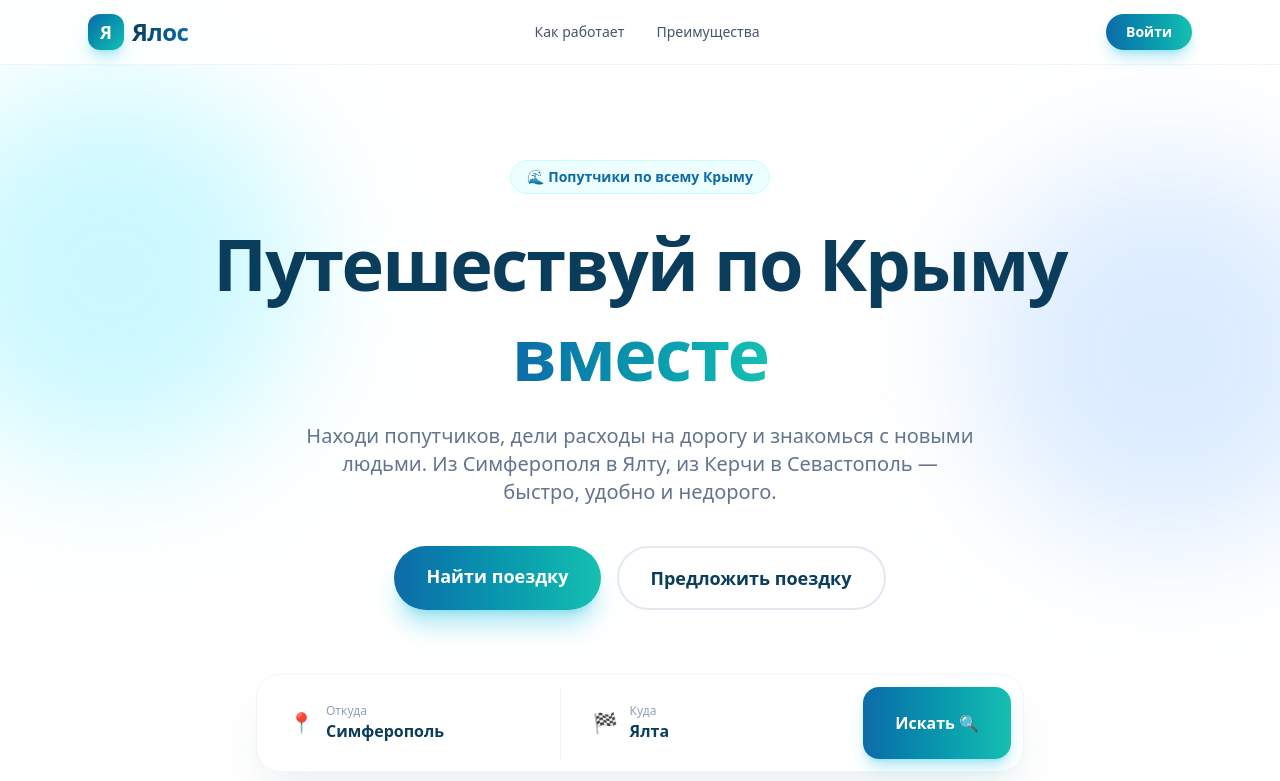
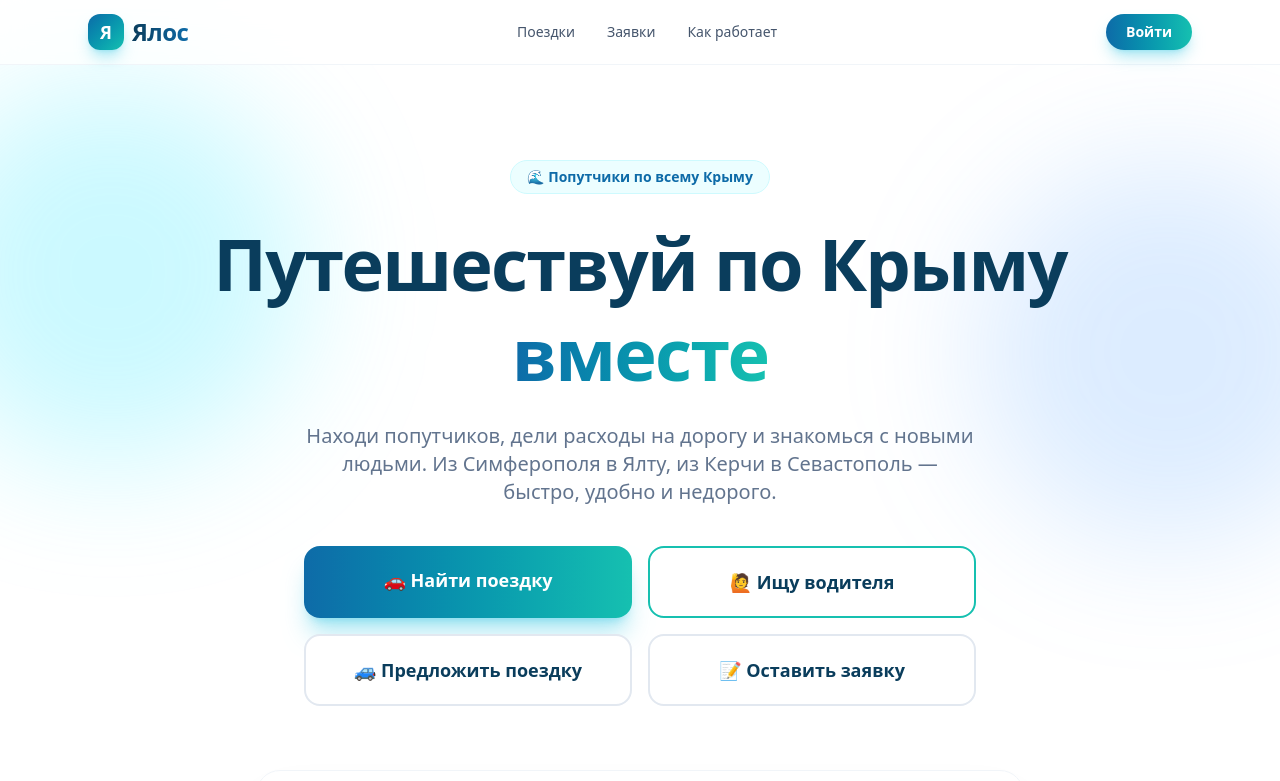
Before and after one commit to prahinstas555-svg/poputchiki, a Next.js app: page / in a window 1280 px wide. Shown: the top 781 px of the page. Built offline with nearby package versions, Linux system fonts and the light colour scheme.

Commit message:
Update page.tsx

```diff
--- a/app/page.tsx
+++ b/app/page.tsx
@@ -33,8 +33,9 @@ export default function Home() {
             </span>
           </div>
           <nav className="hidden md:flex items-center gap-8 text-sm font-medium text-slate-600">
+            <a href="/trips" className="hover:text-[#0e6ba8] transition">Поездки</a>
+            <a href="/requests" className="hover:text-[#0e6ba8] transition">Заявки</a>
             <a href="#how" className="hover:text-[#0e6ba8] transition">Как работает</a>
-            <a href="#why" className="hover:text-[#0e6ba8] transition">Преимущества</a>
           </nav>
           {user ? (
             <div className="flex items-center gap-3">
@@ -93,12 +94,19 @@ export default function Home() {
             Из Симферополя в Ялту, из Керчи в Севастополь — быстро, удобно и недорого.
           </p>
 
-          <div className="animate-fadeUp animate-delay-3 mt-10 flex flex-col sm:flex-row gap-4 justify-center">
-            <a href="/trips" className="bg-gradient-to-r from-[#0e6ba8] to-[#16c0b0] text-white px-8 py-4 rounded-full font-semibold text-lg shadow-xl shadow-cyan-500/30 hover:scale-105 transition">
-              Найти поездку
+          {/* ===== 4 БОЛЬШИЕ КНОПКИ ===== */}
+          <div className="animate-fadeUp animate-delay-3 mt-10 grid grid-cols-1 sm:grid-cols-2 gap-4 max-w-2xl mx-auto">
+            <a href="/trips" className="bg-gradient-to-r from-[#0e6ba8] to-[#16c0b0] text-white px-6 py-5 rounded-2xl font-semibold text-lg shadow-xl shadow-cyan-500/30 hover:scale-105 transition">
+              🚗 Найти поездку
             </a>
-            <a href="/offer" className="bg-white text-[#0a3d5c] px-8 py-4 rounded-full font-semibold text-lg border-2 border-slate-200 hover:border-[#16c0b0] transition">
-              Предложить поездку
+            <a href="/requests" className="bg-white text-[#0a3d5c] px-6 py-5 rounded-2xl font-semibold text-lg border-2 border-[#16c0b0] hover:bg-cyan-50 transition">
+              🙋 Ищу водителя
+            </a>
+            <a href="/offer" className="bg-white text-[#0a3d5c] px-6 py-5 rounded-2xl font-semibold text-lg border-2 border-slate-200 hover:border-[#16c0b0] transition">
+              🚙 Предложить поездку
+            </a>
+            <a href="/request" className="bg-white text-[#0a3d5c] px-6 py-5 rounded-2xl font-semibold text-lg border-2 border-slate-200 hover:border-[#16c0b0] transition">
+              📝 Оставить заявку
             </a>
           </div>
         </div>
@@ -186,9 +194,9 @@ export default function Home() {
           <p className="text-cyan-100 text-lg mb-8">
             Присоединяйся к Ялос — сообществу путешественников Крыма.
           </p>
-          <button className="bg-white text-[#0e6ba8] px-10 py-4 rounded-full font-bold text-lg shadow-xl hover:scale-105 transition">
+          <a href="/login" className="inline-block bg-white text-[#0e6ba8] px-10 py-4 rounded-full font-bold text-lg shadow-xl hover:scale-105 transition">
             Начать бесплатно
-          </button>
+          </a>
         </div>
       </section>
 
@@ -204,7 +212,7 @@ export default function Home() {
           <p>© 2026 Ялос — попутчики Крыма. Сделано с ❤️ в Крыму.</p>
         </div>
       </footer>
-            <footer style={{ textAlign: 'center', padding: '20px', color: '#888', fontSize: '14px' }}>
+      <footer style={{ textAlign: 'center', padding: '20px', color: '#888', fontSize: '14px' }}>
         <p>Создатель проекта: Станислав</p>
         <p>Для связи: <a href="https://t.me/volskzz" target="_blank">Telegram @volskzz</a></p>
         <p>© 2026</p>
```
